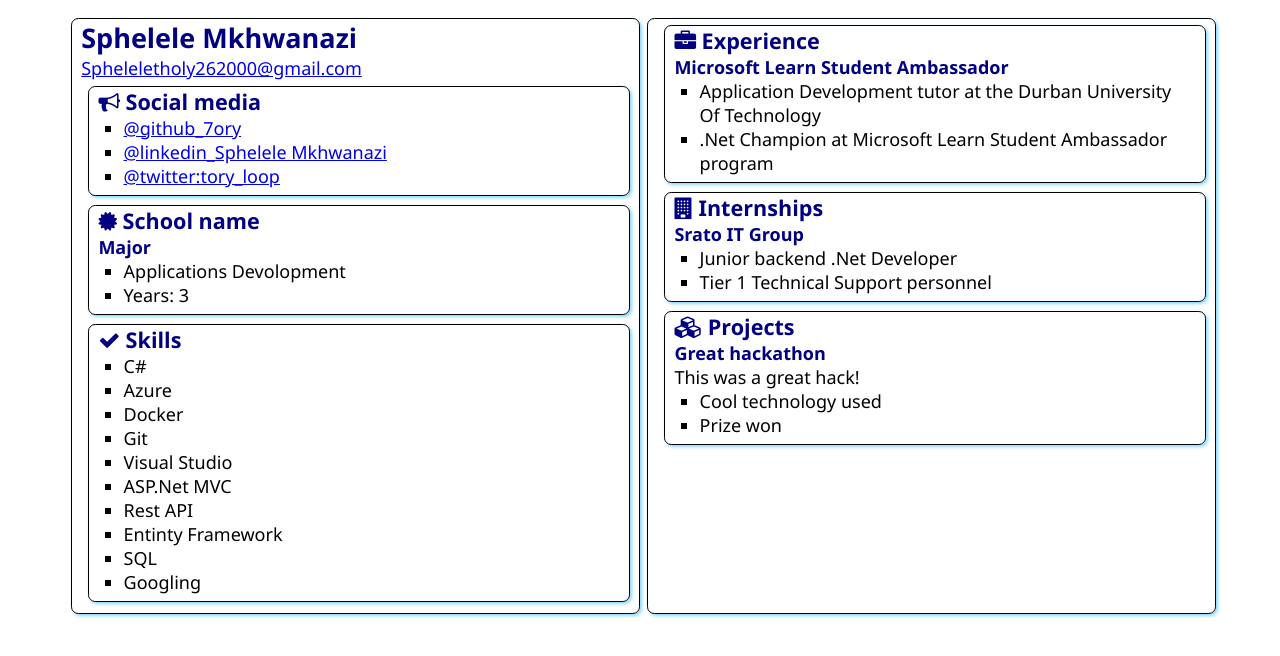
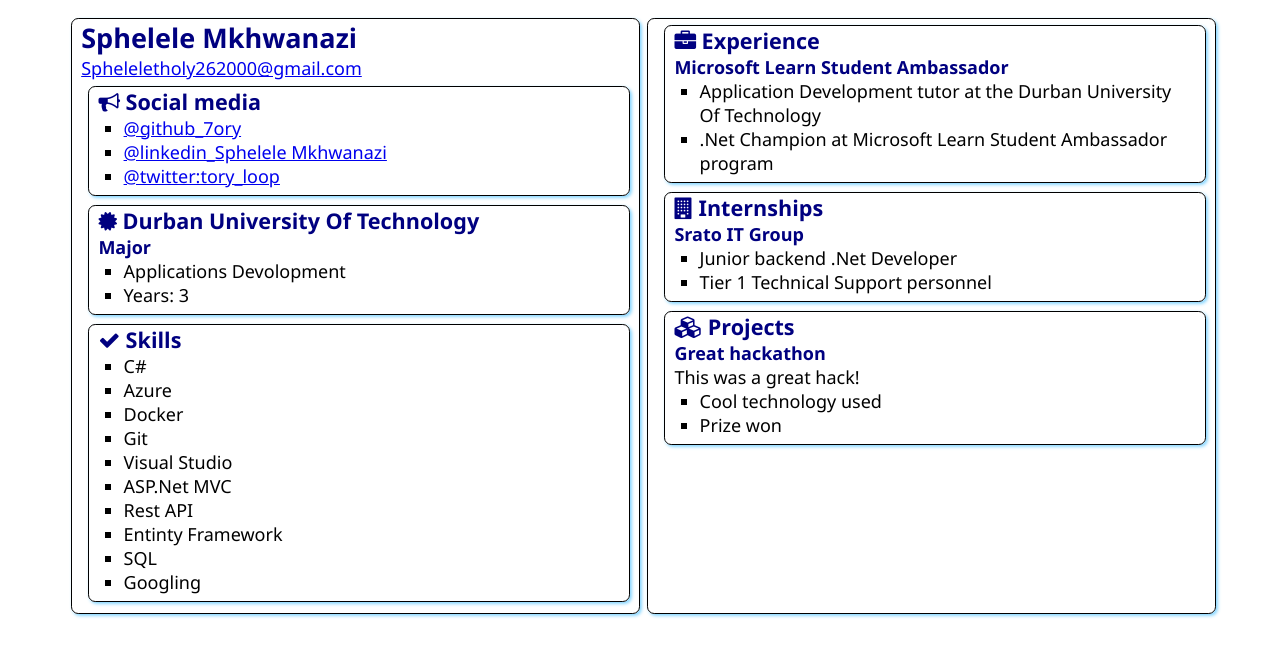
Before and after one commit to 7ory/SATechnicalOnboarding, a plain HTML site: page src/index.html in a window 1280 px wide. Drawn offline with Linux system fonts and the light colour scheme.

Commit message:
Added school name

```diff
--- a/src/index.html
+++ b/src/index.html
@@ -31,7 +31,7 @@
                 <div class="education">
                     <h2>
                         <i class="fa fa-certificate" aria-hidden="true"></i>
-                        School name
+                        Durban University Of Technology
                     </h2>
                     <h3>Major</h3>
                     <ul>
```
